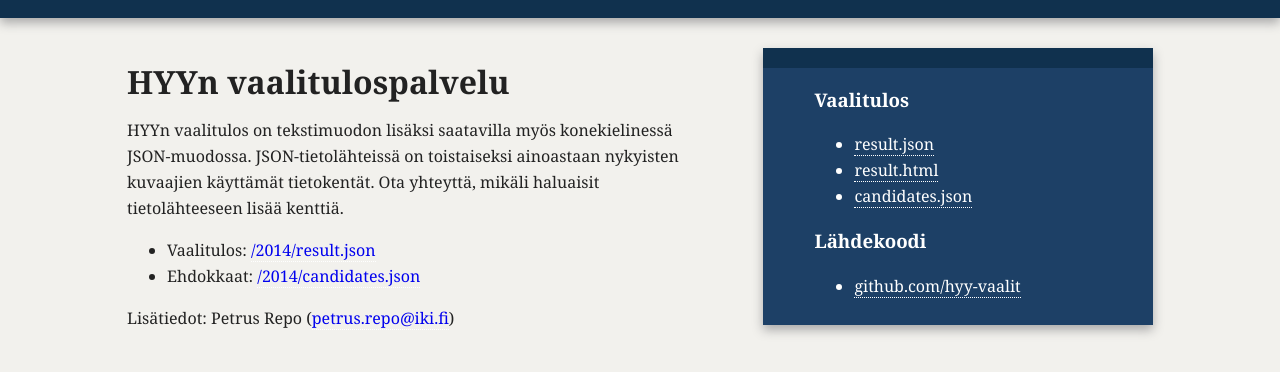
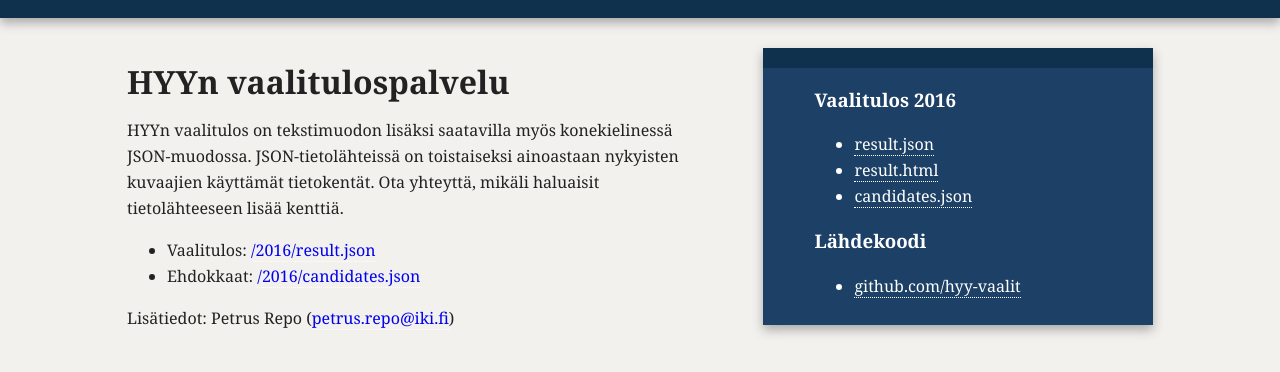
Before and after one commit to pre/hyy-vaalitulos, a Jekyll site: the page built from source/about/index.html, in a window 1280 px wide. Shown: the part 142-514 px from the top of the page. Built offline with Jekyll 4.4.1, drawn with Linux system fonts in a browser that asks for light colours; nearby versions of some CDN libraries.

Commit message:
chore (results) Create template for 2016 results

```diff
--- /dev/null
+++ b/source/2016/alliances.html
@@ -0,0 +1,4 @@
+---
+layout: gchart_bars
+year: 2016
+---
--- /dev/null
+++ b/source/2016/candidates.html
@@ -0,0 +1,4 @@
+---
+layout: candidate_votes
+year: 2016
+---
--- /dev/null
+++ b/source/2016/coalitions.html
@@ -0,0 +1,4 @@
+---
+layout: gchart_pie
+year: 2016
+---
--- /dev/null
+++ b/source/2016/index.html
@@ -0,0 +1,4 @@
+---
+layout: result
+year: 2016
+---
--- /dev/null
+++ b/source/2016/treemap.html
@@ -0,0 +1,4 @@
+---
+layout: treemap
+year: 2016
+---
--- /dev/null
+++ b/source/2016/voters_by_voting_area.html
@@ -0,0 +1,4 @@
+---
+layout: voters_by_voting_area
+year: 2016
+---
--- /dev/null
+++ b/source/2016/voting_percentage.html
@@ -0,0 +1,4 @@
+---
+layout: voting_percentage
+year: 2016
+---
--- a/source/_layouts/default.html
+++ b/source/_layouts/default.html
@@ -33,7 +33,7 @@
 
                 <nav>
                     <ul>
-                        <li><a href="/2014">Vaalitulos</a></li>
+                        <li><a href="/2016">Vaalitulos</a></li>
                         <li><a href="/previous.html">Aiemmat</a></li>
                         <li><a href="https://www.facebook.com/HYY.HUS">Facebook</a></li>
                     </ul>
--- a/source/about/index.html
+++ b/source/about/index.html
@@ -14,8 +14,8 @@
         </p>
 
         <ul>
-          <li>Vaalitulos: <a href="/2014/result.json">/2014/result.json</a></li>
-          <li>Ehdokkaat: <a href="/2014/candidates.json">/2014/candidates.json</a></li>
+          <li>Vaalitulos: <a href="/2016/result.json">/2016/result.json</a></li>
+          <li>Ehdokkaat: <a href="/2016/candidates.json">/2016/candidates.json</a></li>
         </ul>
 
         <p>
@@ -33,12 +33,12 @@
 </article>
 
 <aside>
-    <h3>Vaalitulos</h3>
+    <h3>Vaalitulos 2016</h3>
     <p>
       <ul>
-        <li> <a href="/2014/result.json">result.json</a> </li>
-        <li> <a href="/2014/result.html">result.html</a> </li>
-        <li><a href="/2014/candidates.json">candidates.json</a></li>
+        <li> <a href="/2016/result.json">result.json</a> </li>
+        <li> <a href="/2016/result.html">result.html</a> </li>
+        <li><a href="/2016/candidates.json">candidates.json</a></li>
       </ul>
     </p>
 
--- a/source/index.html
+++ b/source/index.html
@@ -34,6 +34,7 @@
     <h3>Vaalitulokset</h3>
     <p>
       <ul>
+        <li><a href="/2016">Vaalitulos 2016</a></li>
         <li><a href="/2014">Vaalitulos 2014</a></li>
         <li><a href="/2012">Vaalitulos 2012</a></li>
         <li><a href="/2011">Vaalitulos 2011</a></li>
--- a/source/previous.html
+++ b/source/previous.html
@@ -5,9 +5,10 @@
 
 <article style="min-height: 500px">
   <section>
-      <h1>Aiemmat vaalitulokset</h1>
+      <h1>Kaikki vaalitulokset</h1>
 
       <ul>
+        <li><a href="/2016">Vaalitulos 2016</a></li>
         <li><a href="/2014">Vaalitulos 2014</a></li>
         <li><a href="/2012">Vaalitulos 2012</a></li>
         <li><a href="/2011">Vaalitulos 2011</a></li>
```
